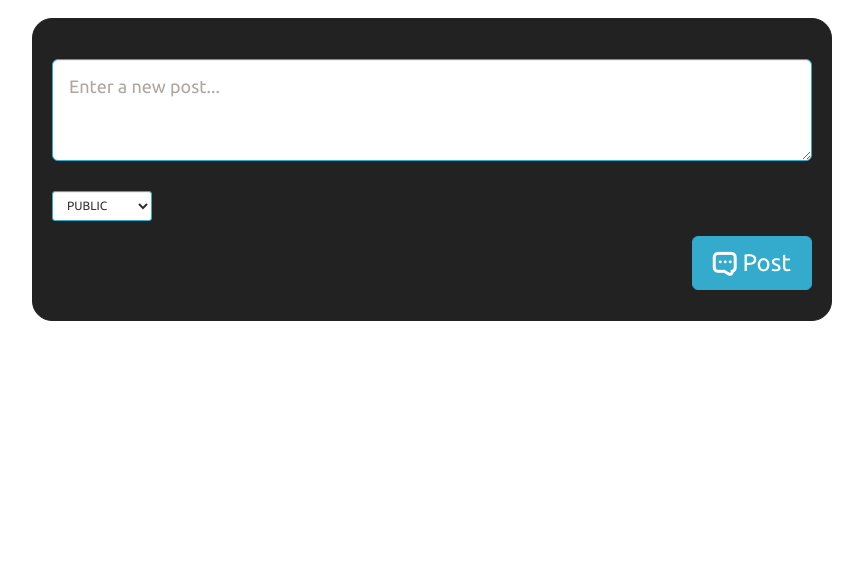
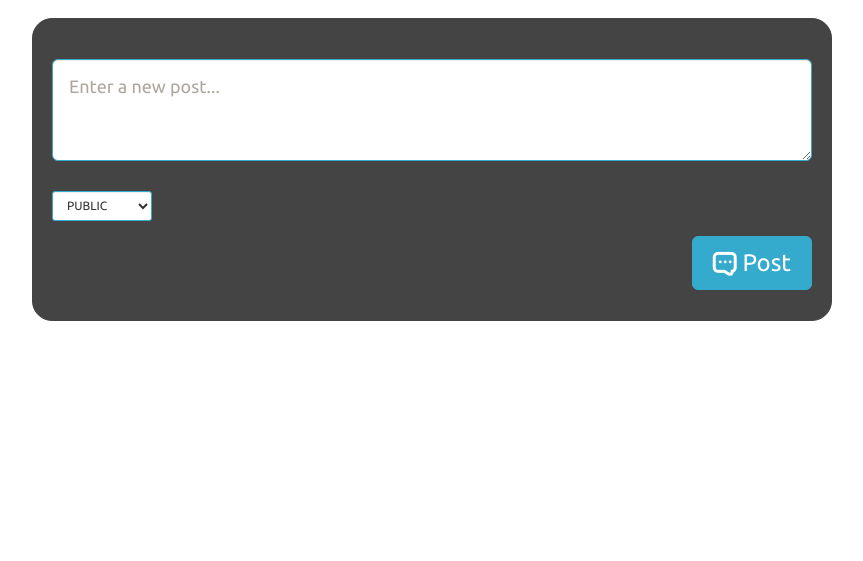
Before and after one commit to Tamarabyte/cmput410-project, a Django app: page / in a window 1280 px wide. Shown: the part 52-613 px from the top of the page, without its empty margins (208-1071 px from the left). Run offline with Django 3.2, Linux system fonts and the light colour scheme; the visitor is signed in with stand-in values (Sample User, id 1); parts of the project's set-up code (start-up, migrations or seed data) failed here and were passed over; some libraries are stand-ins or nearby versions; some web fonts are replaced.

Commit message:
minor css change

```diff
--- a/DistributedSocialNetworking/Hindlebook/static/css/site.css
+++ b/DistributedSocialNetworking/Hindlebook/static/css/site.css
@@ -38,10 +38,10 @@ a {
     max-width: 800px;
 }
 .post-block, .post-form {
-    background-color: #222;
+    background-color: #444;
     border-radius: 20px;
     color: #fff;
-    border-color: #222;
+    border-color: #444;
 }
 
 .auth-forms .control-label {
```
